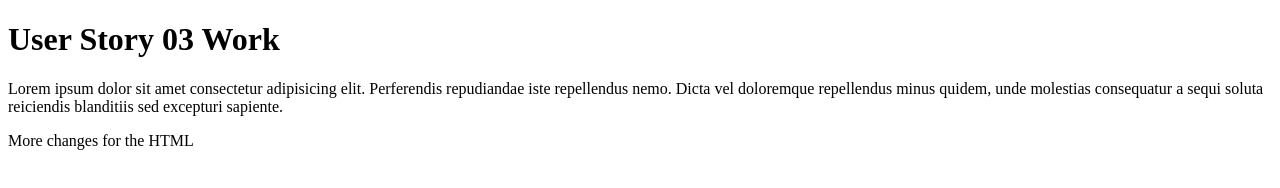
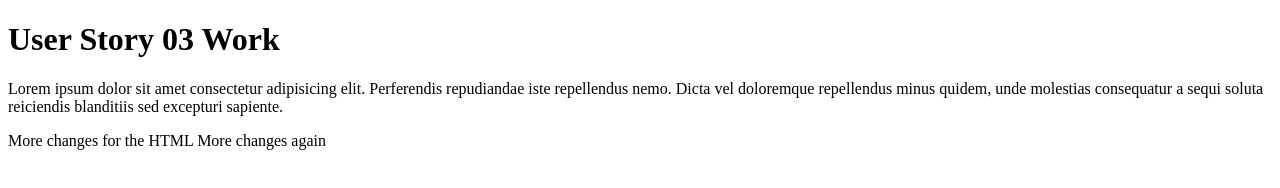
Before and after one commit to vidyasagarmukkavili-hbwsl/gitUserStories, a plain HTML site: page index.html in a window 1280 px wide. Drawn offline with Linux system fonts and the light colour scheme.

```diff
--- a/index.html
+++ b/index.html
@@ -18,6 +18,8 @@
 
     More changes for the HTML
 
+    More changes again
+
 
 </body>
 
```
Also changed, not shown: dir3/somemoretext.txt (added).
